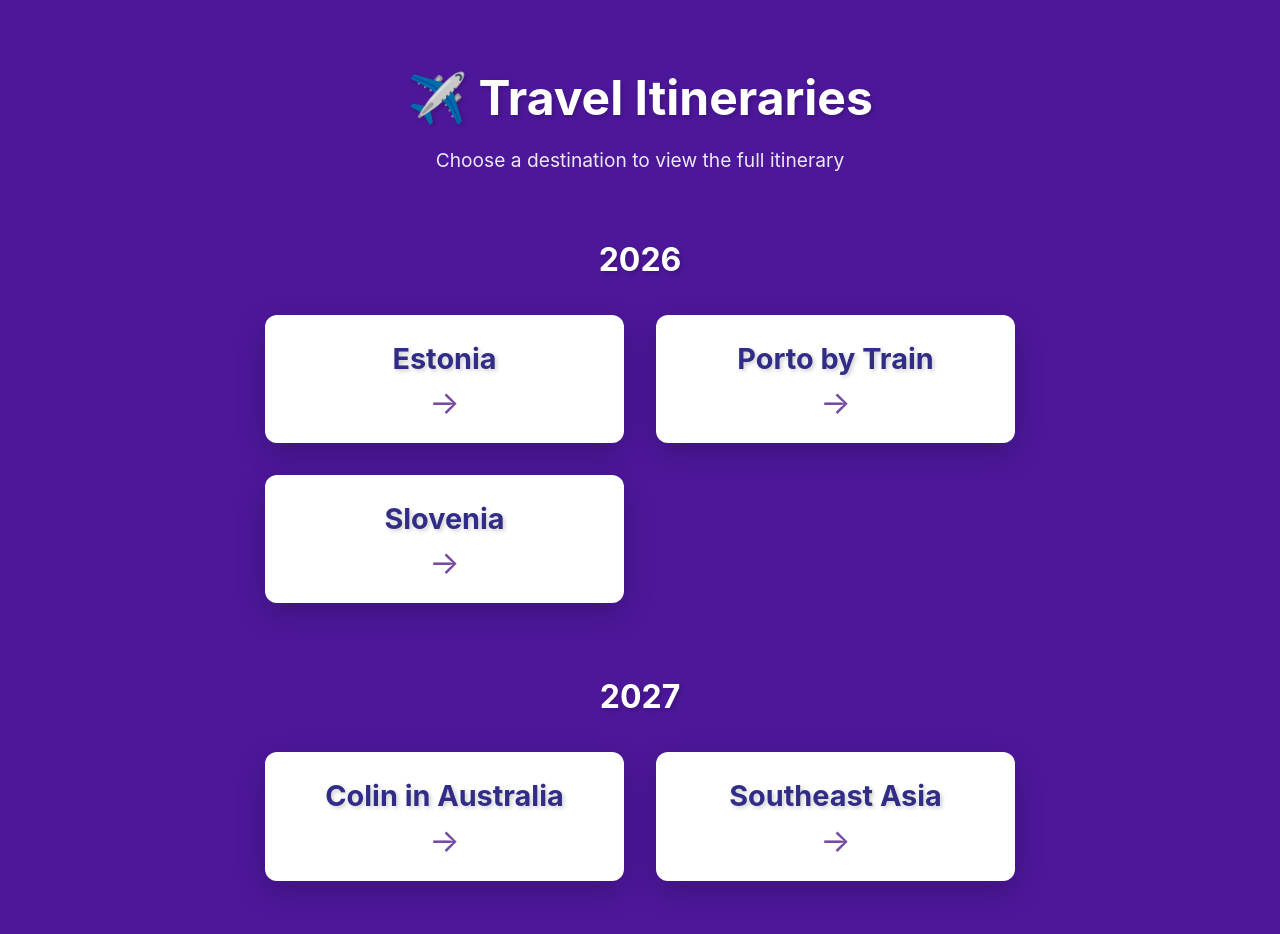
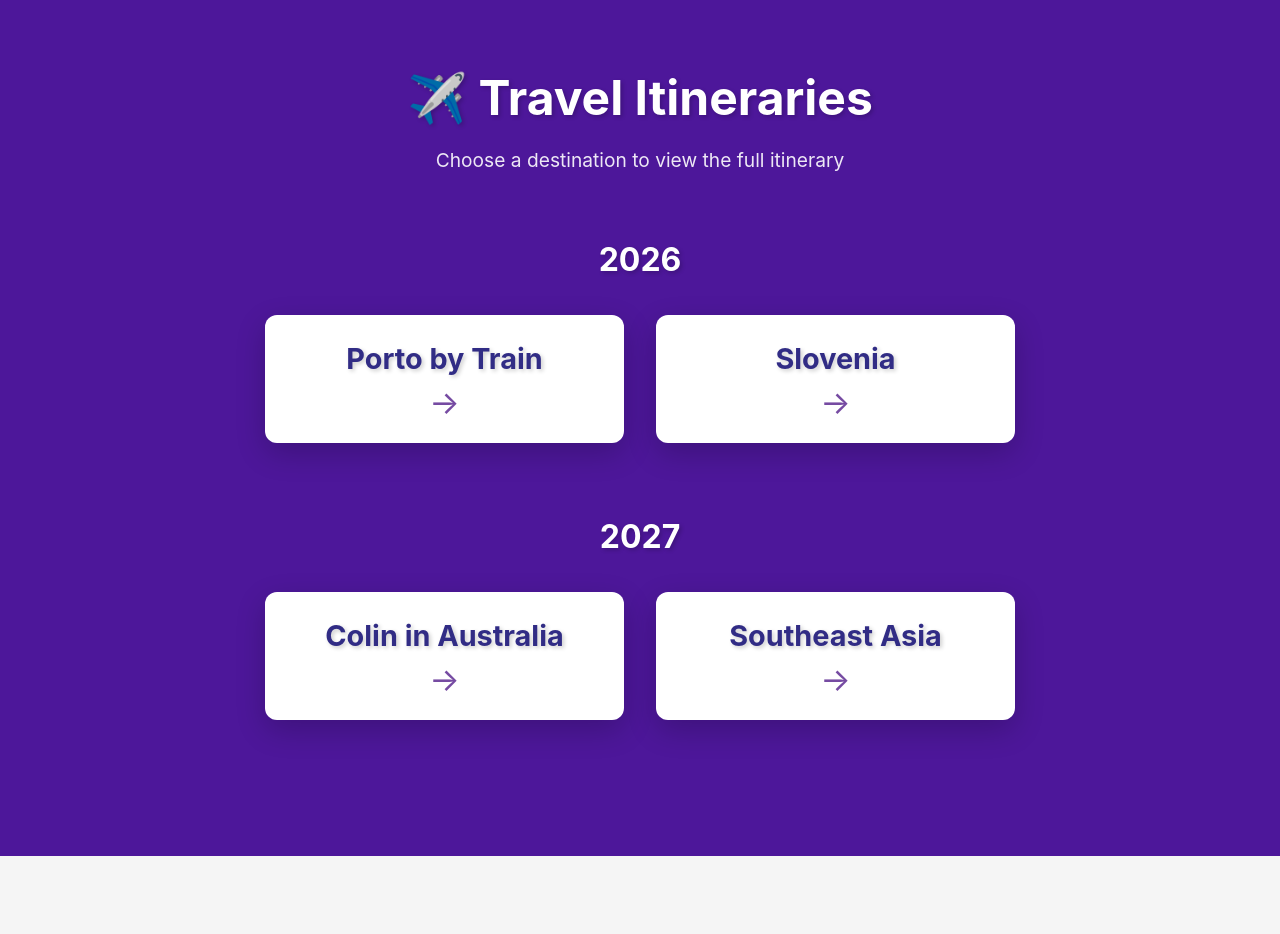
Before and after one commit to 22341/travel-stuff, a React (Vite) app: page / in a window 1280 px wide. Shown: the top 934 px of the page. After the commit the page ends 856 px from the top, so only its background shows below. Built offline with nearby package versions, Linux system fonts and the light colour scheme.

Commit message:
remove estonia trip

```diff
--- a/src/data/trips.ts
+++ b/src/data/trips.ts
@@ -9,11 +9,6 @@ export interface Trip {
 }
 
 export const trips: Trip[] = [
-  {
-    slug: "estonia",
-    title: "Estonia",
-    year: 2026,
-  },
   {
     slug: "porto",
     title: "Porto by Train",
```
Also changed, not shown: 1 other file (tests, documents, lock files or other folders).
